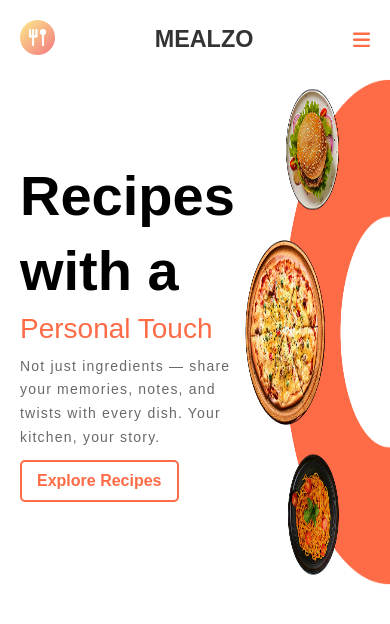
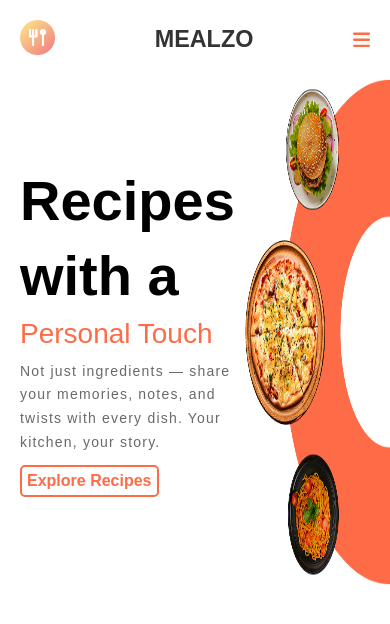
Before and after one commit to PavitrankMishra/Food-Recipe-, a React (Vite) app: page / in a window 390 px wide. Shown: the top 624 px of the page. Built offline with nearby package versions, Linux system fonts and the light colour scheme; no server answers; a web font is replaced by a local one.

Commit message:
"style: Added responsive padding to button"

```diff
--- a/src/Components/Button.css
+++ b/src/Components/Button.css
@@ -18,3 +18,10 @@
   border: 2px solid #333;
   color: #333;
 }
+
+@media screen and (max-width: 600px) {
+  .buttonContainer button {
+    padding: 5px;
+  }
+
+}
```
